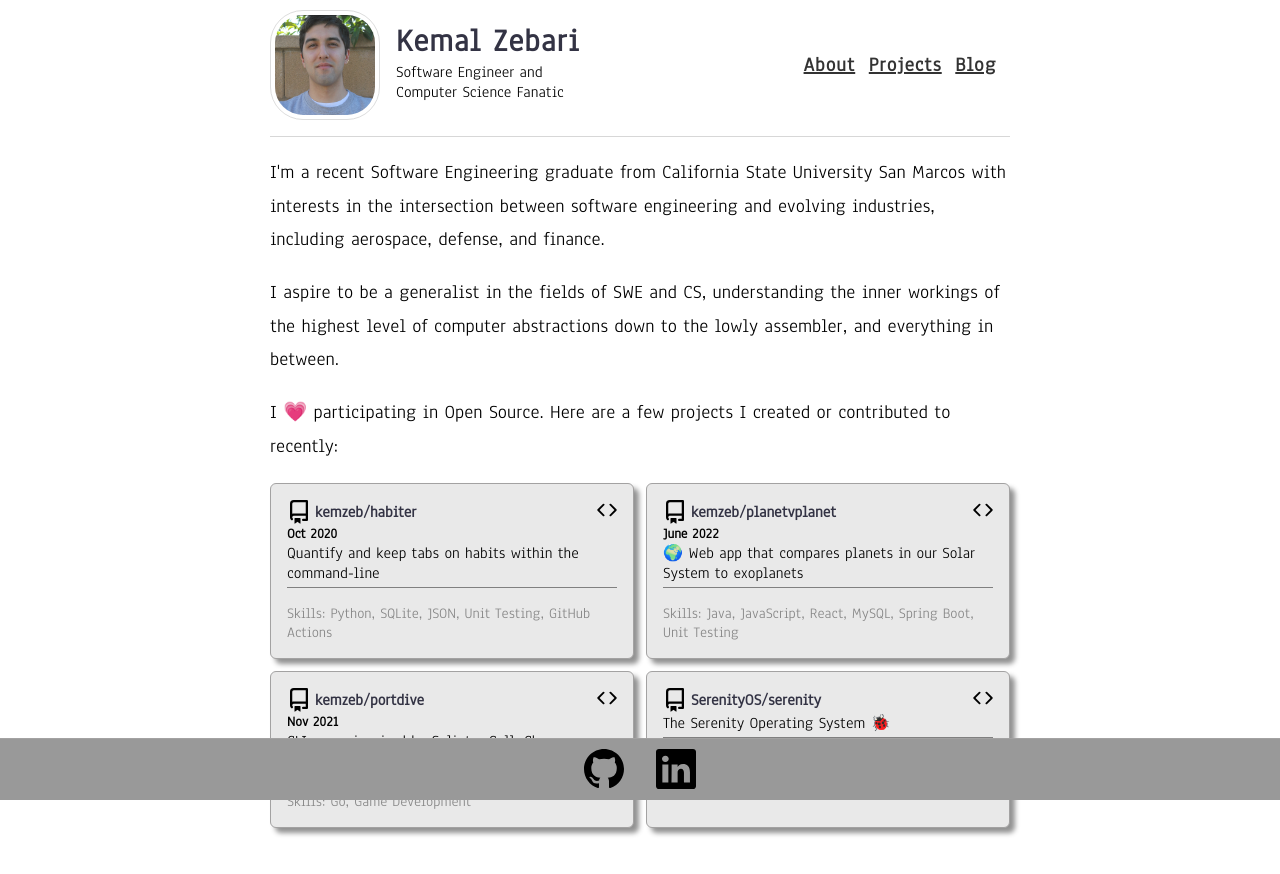
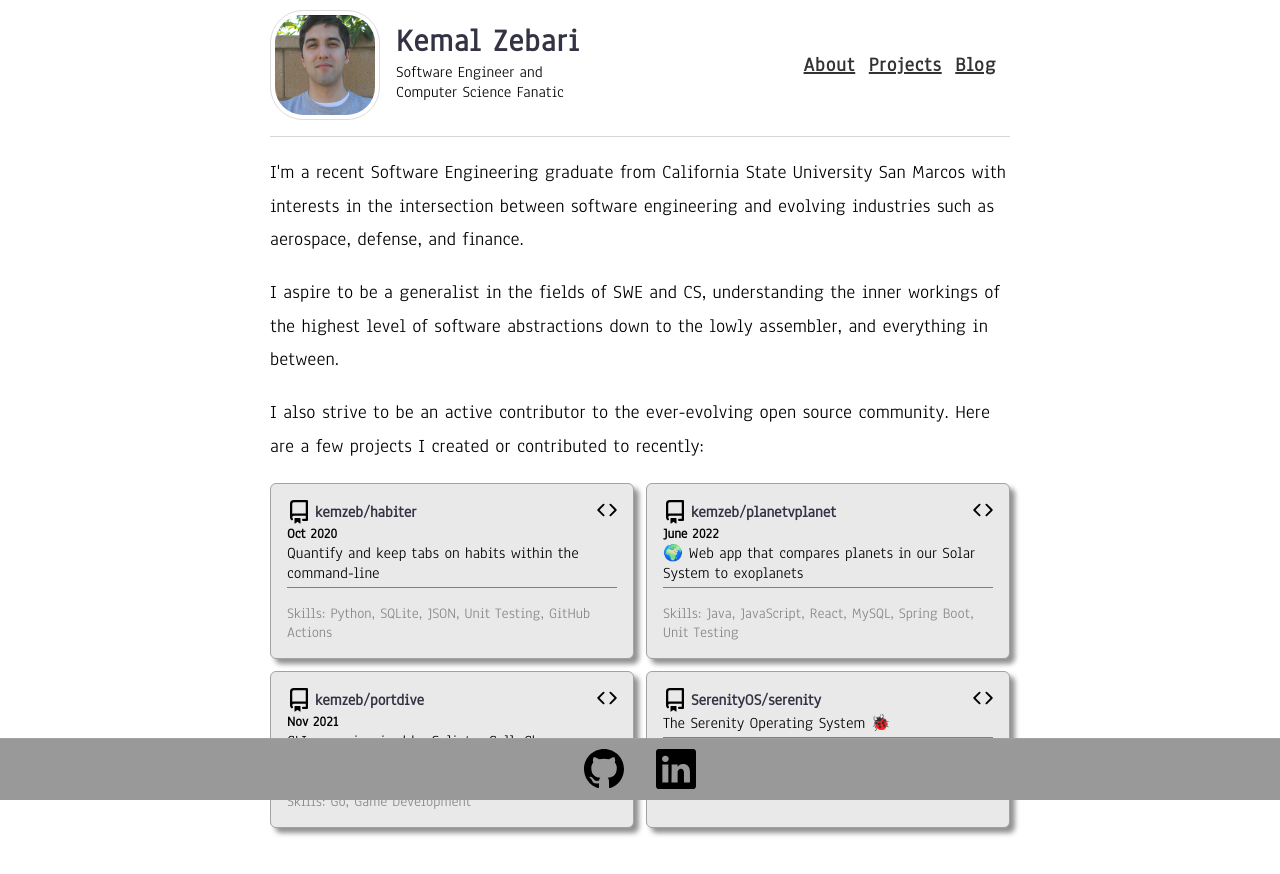
Before and after one commit to kemzeb/kemzeb.github.io, a React (Create React App) app: page / in a window 1280 px wide. Shown: the top 874 px of the page. Built offline with nearby package versions, Linux system fonts and the light colour scheme.

Commit message:
feat(About): Update summary

```diff
--- a/src/pages/About.js
+++ b/src/pages/About.js
@@ -41,17 +41,16 @@ function About() {
       <div className="summary">
         <p>
           I'm a recent Software Engineering graduate from California State University San Marcos with
-          interests in the intersection between software engineering and evolving industries,
-          including aerospace, defense, and finance.
+          interests in the intersection between software engineering and evolving industries such as aerospace, defense,
+          and finance.
         </p>
         <p>
-          I aspire to be a generalist in the fields of SWE and CS, understanding the inner workings of
-          the highest level of computer abstractions down to the lowly assembler, and everything in
-          between.
+          I aspire to be a generalist in the fields of SWE and CS, understanding the inner workings of the highest level
+          of software abstractions down to the lowly assembler, and everything in between.
         </p>
         <p>
-          I &#128151; participating in Open Source. Here are a few projects I created or contributed
-          to recently:
+          I also strive to be an active contributor to the ever-evolving open source community. Here are a few projects
+          I created or contributed to recently:
         </p>
       </div>
       <ProjectCards projects={myProjects} />
```
